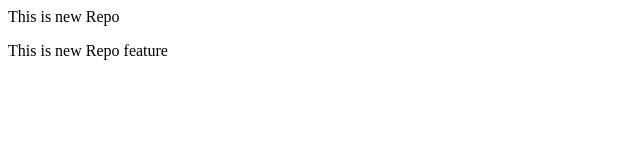
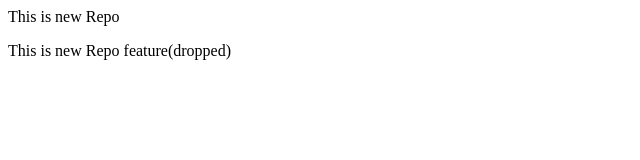
Before and after one commit to nischal-knl/demodemo, a plain HTML site: page index.html in a window 1280 px wide. Shown: the full height of the page, 0-640 px from the left. Drawn offline with Linux system fonts and the light colour scheme.

Commit message:
Dropdown

```diff
--- a/index.html
+++ b/index.html
@@ -1,2 +1,2 @@
 <p>This is new Repo</p>
-<p>This is new Repo feature</p>
+<p>This is new Repo feature(dropped)</p>
```
